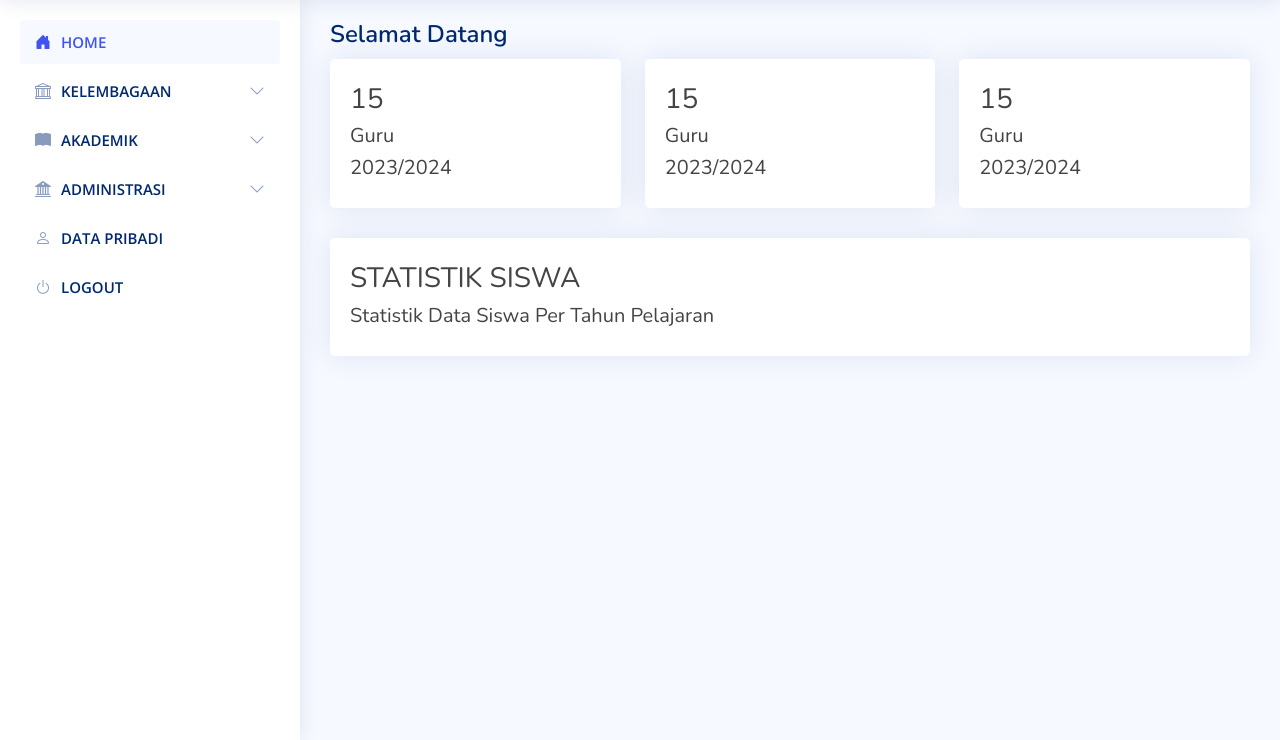
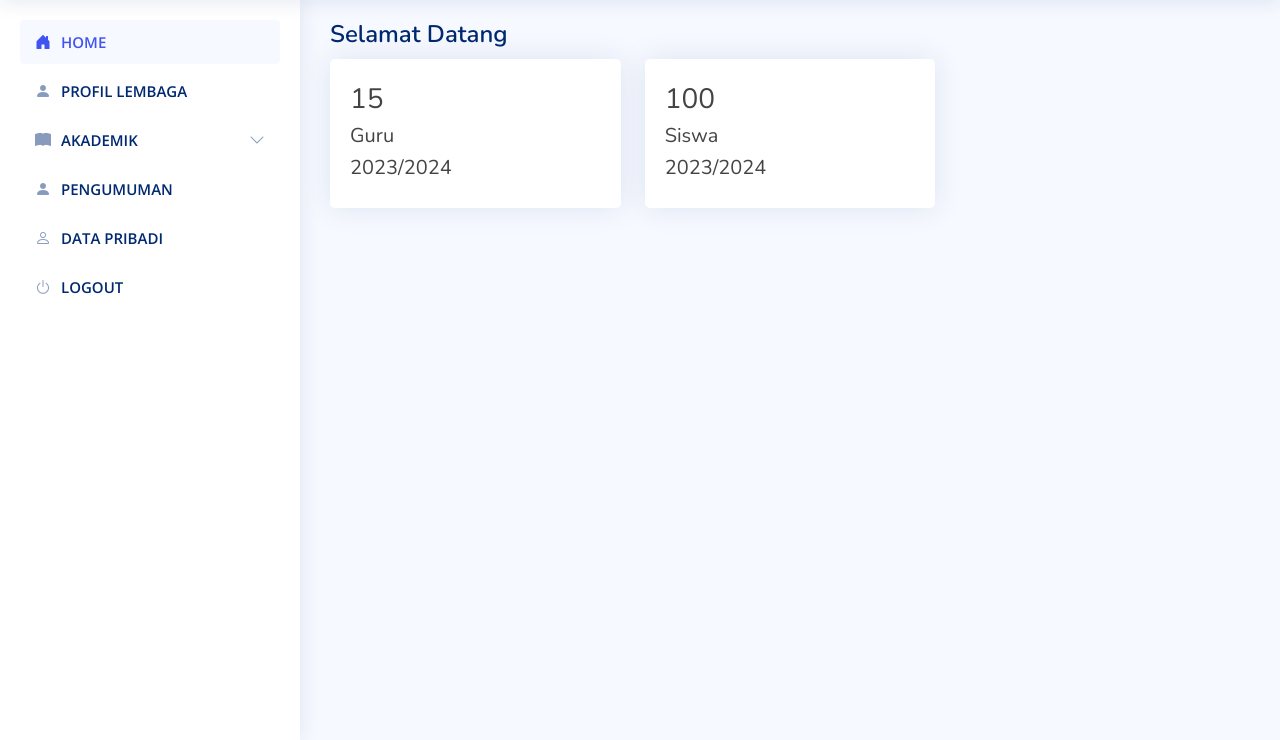
Before and after one commit to wahid050601/project-umat, a PHP site: page /niceadmin/ in a window 1280 px wide. Shown: the part 60-800 px from the top of the page. Run offline with PHP 8.4, Linux system fonts and the light colour scheme; a user stored in the database is signed in; data comes from the database, SQL or seed files in the repository; some libraries are stand-ins or nearby versions.

Commit message:
update 21 Sep 2024

```diff
--- a/index.php
+++ b/index.php
@@ -130,31 +130,10 @@ $data_siswa = mysqli_query ($koneksi, "select * from tb_siswa") ;
       </li><!-- End Dashboard Nav -->
 
         <li class="nav-item">
-        <a class="nav-link collapsed" data-bs-target="#kelembagaan-nav" data-bs-toggle="collapse" href="#">
-          <i class="bi bi-bank"></i><span>KELEMBAGAAN</span><i class="bi bi-chevron-down ms-auto"></i>
-        </a>
-        <ul id="kelembagaan-nav" class="nav-content collapse " data-bs-parent="#sidebar-nav">
-          <li>
-            <a href="#" onclick="HtmlLoad('pages/kelembagaan/profil-lembaga.php')">
+          <a class="nav-link collapsed" href="#" onclick="HtmlLoad('pages/kelembagaan/profil-lembaga.php')">
             <i class="bi bi-person-fill"></i><span>PROFIL LEMBAGA</span>
           </a>
         </li>
-          <li>
-            <a href="#" onclick="HtmlLoad('pages/kelembagaan/alamat-lembaga.php')">
-              <i class="bi bi-geo-alt-fill"></i><span>ALAMAT LEMBAGA</span>
-            </a>
-          </li>
-          <li>
-            <a href="components-kartu-ujian.html">
-              <i class="bi bi-circle"></i><span>PIMPINAN LEMBAGA</span>
-            </a>
-          </li>
-          <li>
-            <a href="components-kartu-ujian.html">
-              <i class="bi bi-bar-chart-fill"></i><span>DATA YAYASAN</span>
-            </a>
-          </li>
-        </ul>
       </li><!-- End Components Nav -->
 
       <li class="nav-item">
@@ -173,11 +152,6 @@ $data_siswa = mysqli_query ($koneksi, "select * from tb_siswa") ;
             </a>
           </li>
           <li>
-            <a href="components-legger-nilai.html">
-              <i class="bi bi-circle"></i><span>LEGGER NILAI</span>
-            </a>
-          </li>
-          <li>
             <a href="#" onclick="HtmlLoad('pages/siswa/siswa.php')" >
               <i class="bi bi-person-lines-fill"></i><span>DATA SISWA</span>
             </a>
@@ -188,24 +162,14 @@ $data_siswa = mysqli_query ($koneksi, "select * from tb_siswa") ;
             </a>
           </li>
         </ul>
+
       </li><!-- End Components Nav -->
 
         <li class="nav-item">
-        <a class="nav-link collapsed" data-bs-target="#administrasi-nav" data-bs-toggle="collapse" href="#">
-          <i class="bi bi-bank2"></i><span>ADMINISTRASI</span><i class="bi bi-chevron-down ms-auto"></i>
-        </a>
-        <ul id="administrasi-nav" class="nav-content collapse " data-bs-parent="#sidebar-nav">
-          <li>
-            <a href="#" onclick="HtmlLoad('pages/administrasi/persuratan.php')">
-              <i class="bi bi-envelope-fill"></i><span>PERSURATAN</span>
+            <a class="nav-link collapsed" href="#" onclick="HtmlLoad('pages/administrasi/pengumuman.php')">
+              <i class="bi bi-person-fill"></i><span>PENGUMUMAN</span>
             </a>
         </li>
-          <li>
-          <a href="#" onclick="HtmlLoad('pages/administrasi/pengumuman.php')">
-              <i class="bi bi-circle"></i><span>PENGUMUMAN</span>
-            </a>
-          </li>
-        </ul>
       </li><!-- End Components Nav -->
 
       <!-- <li class="nav-heading">#</li> -->
@@ -248,24 +212,15 @@ $data_siswa = mysqli_query ($koneksi, "select * from tb_siswa") ;
           <div class="col-xl-4">
             <div class="card">
               <div class="card-body mt-4">
-                <h3>15</h3>
-                <h5>Guru</h5>
-                <h5>2023/2024</h5>
-              </div>
-            </div>
-          </div>
-          <div class="col-xl-4">
-            <div class="card">
-              <div class="card-body mt-4">
-                <h3>15</h3>
-                <h5>Guru</h5>
+                <h3>100</h3>
+                <h5>Siswa</h5>
                 <h5>2023/2024</h5>
               </div>
             </div>
           </div>
         </div>
       </section>
-      <section class="section">
+      <!-- <section class="section">
         <div class="row">
           <div class="col-xl-15">
             <div class="card">
@@ -276,7 +231,7 @@ $data_siswa = mysqli_query ($koneksi, "select * from tb_siswa") ;
             </div>
           </div>
         </div>
-      </section>
+      </section> -->
 
     <!-- END MAIN PAGES -->
     </div>
```
Also changed, not shown: pages/kelembagaan/alamat-lembaga.php (deleted, +0 -131 lines). Lines whose indentation alone changed are shown as unchanged.
